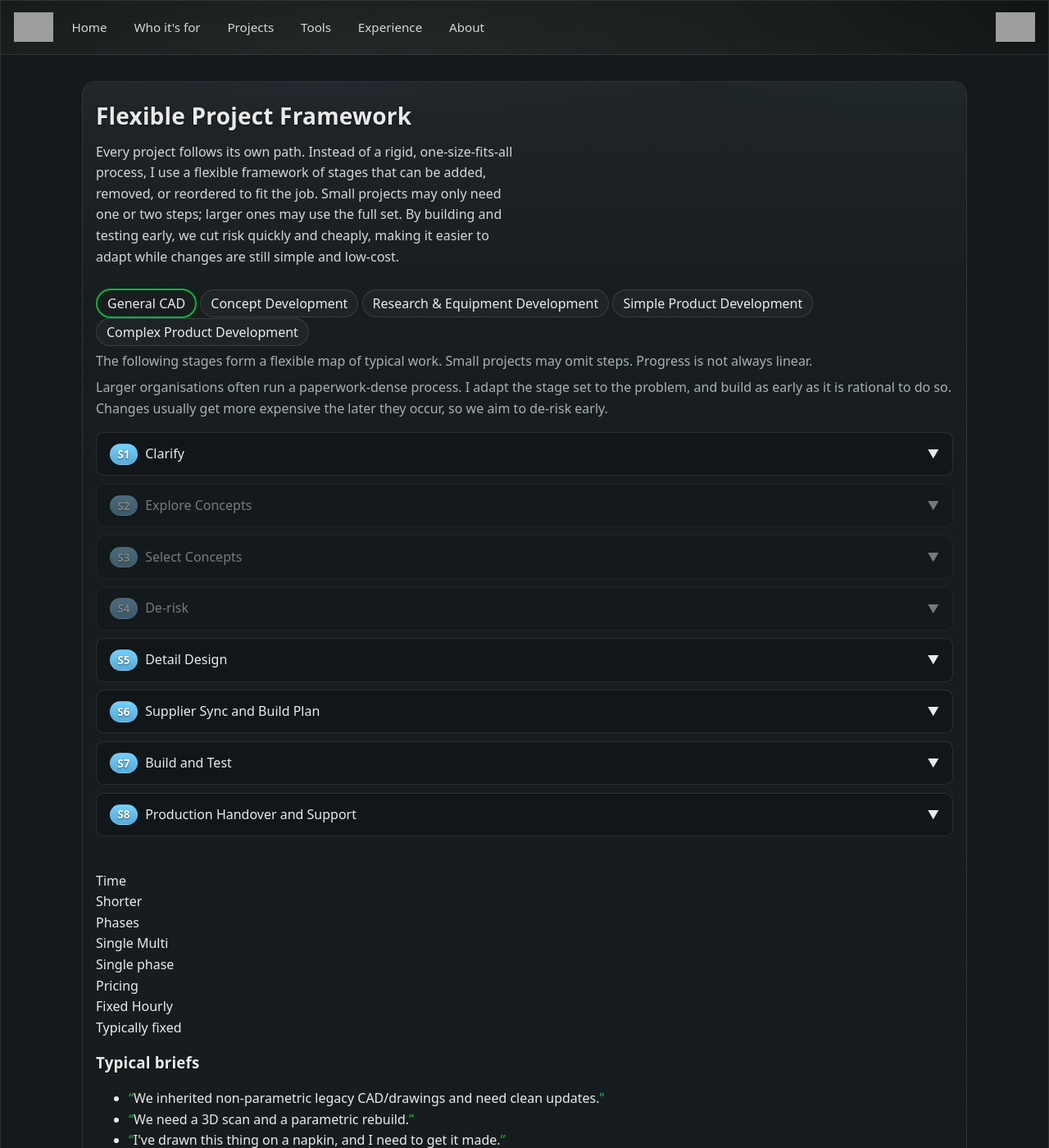
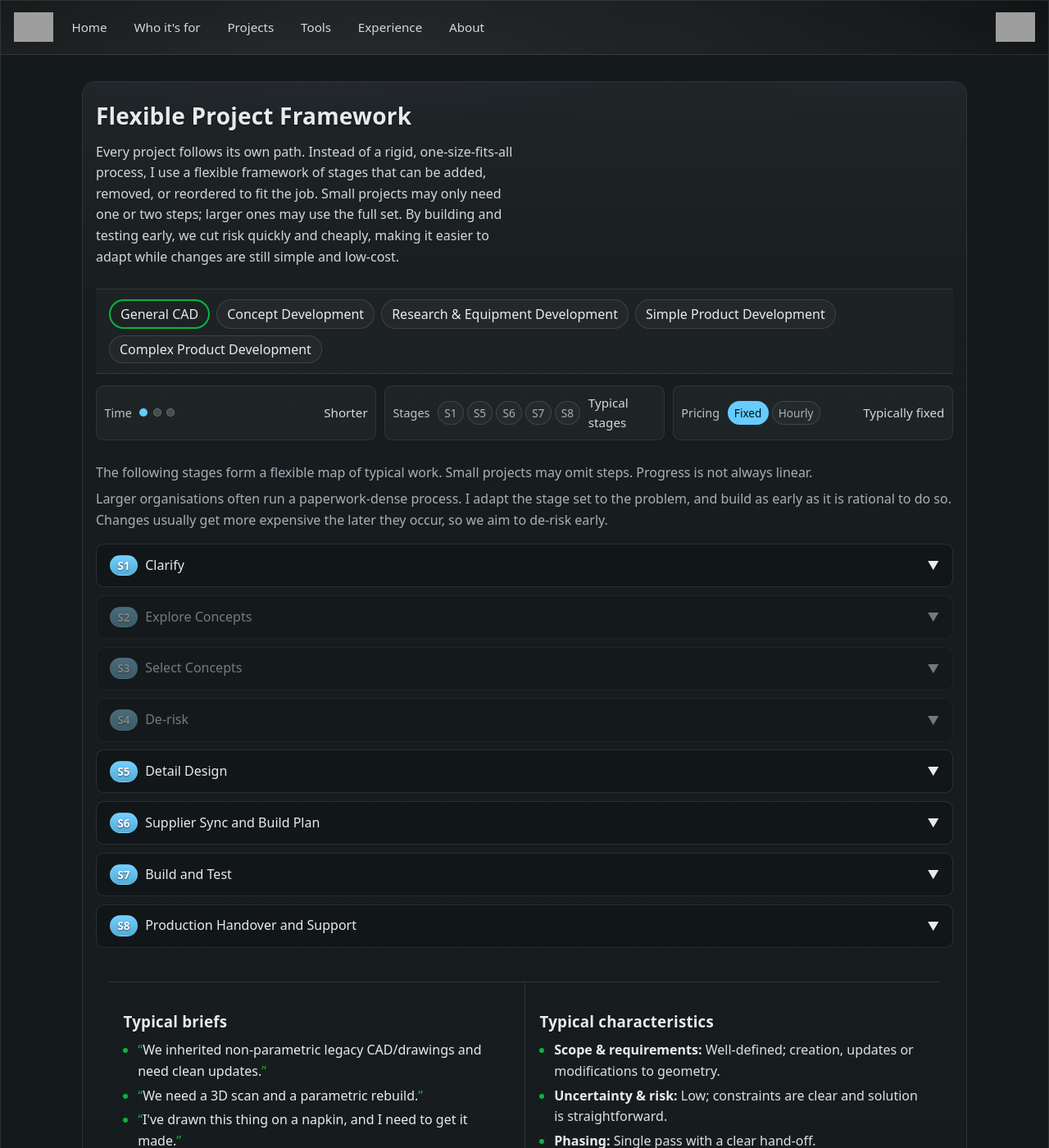
Before and after one commit to JamesAIzzard/jamesaizzard.github.io, a Jekyll site: the page built from flexible-project-framework.html, in a window 1280 px wide and 1400 px high. Shown: the whole window at 82% size. Built offline with Jekyll 4.4.1, drawn with Linux system fonts in a browser that asks for light colours; some web fonts are replaced; grey boxes are pictures that could not be loaded.

Commit message:
Add framework intros for project types and enhance flexible framework layout

```diff
--- a/_sass/components/_flexible_framework.scss
+++ b/_sass/components/_flexible_framework.scss
@@ -260,3 +260,13 @@ body.ff-page #project-types {
 /* De-emphasize non-applicable stages when a project type is selected */
 #project-types .ff-accordion details.is-off { opacity: 0.45; }
 #project-types .ff-accordion details.is-off summary { filter: saturate(0.7); }
+
+/* Framework page: remove dashed borders above/below the widget bar */
+body.ff-page #project-types .pt-scales {
+  border-top: 0;
+  border-bottom: 0;
+}
+
+/* Tighten space between expanders and the details block */
+body.ff-page #project-types .ff-accordion { margin-bottom: clamp(0.2rem, 0.8vw, 0.6rem); }
+body.ff-page #project-types .pt-panels { padding-top: 0; }
--- a/_sass/components/_style.scss
+++ b/_sass/components/_style.scss
@@ -53,6 +53,9 @@ body {
   display: flex;
   flex-direction: column;
 }
+
+/* Ensure elements with the HTML hidden attribute are truly hidden */
+template, [hidden] { display: none !important; }
 
 
 .container {
--- a/assets/css/site.scss
+++ b/assets/css/site.scss
@@ -6,6 +6,7 @@
 @import "components/hero";
 @import "components/manufacturing";
 @import "components/where_fits";
+@import "components/project_types";
 @import "components/flexible_framework";
 @import "components/modern_cad";
 @import "components/contact";
--- a/flexible-project-framework.html
+++ b/flexible-project-framework.html
@@ -21,9 +21,60 @@ body_class: ff-page
             <button class="pt-tab{% if forloop.first %} is-active{% endif %}" data-pt-id="{{ t.id }}">{{ t.label }}</button>
             {% endfor %}
           </div>
+
+          <!-- Scales row for the selected project type -->
+          <div data-ff-pt-scales>
+            {% for t in pt.types %}
+            <div class="pt-scales" data-pt-scales-panel="{{ t.id }}"{% unless forloop.first %} hidden{% endunless %}>
+              <div class="pt-scale time" data-level="{{ t.scales.time | default: 2 }}">
+                <span class="pt-scale-label">Time</span>
+                <div class="pt-scale-dots" aria-hidden="true">
+                  <span class="dot"></span>
+                  <span class="dot"></span>
+                  <span class="dot"></span>
+                </div>
+                <span class="pt-scale-text">
+                  {% case t.scales.time %}
+                  {% when 1 %}Shorter{% when 3 %}Longer{% else %}Medium{% endcase %}
+                </span>
+              </div>
+              <div class="pt-scale stages">
+                <span class="pt-scale-label">Stages</span>
+                <div class="pt-scale-toggle" aria-hidden="true">
+                  {% for sid in t.stage_ids %}
+                  <span class="opt">{{ sid }}</span>
+                  {% endfor %}
+                </div>
+                <span class="pt-scale-text">Typical stages</span>
+              </div>
+              <div class="pt-scale pricing" data-mode="{{ t.scales.pricing | default: 'fixed' }}">
+                <span class="pt-scale-label">Pricing</span>
+                <div class="pt-scale-toggle" aria-hidden="true">
+                  <span class="opt" data-opt="fixed">Fixed</span>
+                  <span class="opt" data-opt="hourly">Hourly</span>
+                </div>
+                <span class="pt-scale-text">
+                  {% if t.scales.pricing == 'hourly' %}Typically hourly{% else %}Typically fixed{% endif %}
+                </span>
+              </div>
+            </div>
+            {% endfor %}
+          </div>
+        <div data-ff-pt-intro>
+          {% for t in pt.types %}
+          <div class="ff-intro" data-pt-intro-panel="{{ t.id }}"{% unless forloop.first %} hidden{% endunless %}>
+            {% if t.framework_intro %}
+              {% for p in t.framework_intro %}
+              <p class="muted">{{ p }}</p>
+              {% endfor %}
+            {% else %}
               {% for p in site.data.flexible_framework.intro %}
               <p class="muted">{{ p }}</p>
               {% endfor %}
+            {% endif %}
+          </div>
+          {% endfor %}
+        </div>
 
         <div class="ff-accordion" data-ff-accordion>
           {% for s in site.data.flexible_framework.stages %}
@@ -43,40 +94,6 @@ body_class: ff-page
         <div class="pt-panels" data-ff-pt-panels>
           {% for t in pt.types %}
           <section class="pt-panel" data-pt-panel="{{ t.id }}"{% unless forloop.first %} hidden{% endunless %}>
-            <div class="pt-scales">
-              <div class="pt-scale time" data-level="{{ t.scales.time | default: 2 }}">
-                <span class="pt-scale-label">Time</span>
-                <div class="pt-scale-dots" aria-hidden="true">
-                  <span class="dot"></span>
-                  <span class="dot"></span>
-                  <span class="dot"></span>
-                </div>
-                <span class="pt-scale-text">
-                  {% case t.scales.time %}
-                  {% when 1 %}Shorter{% when 3 %}Longer{% else %}Medium{% endcase %}
-                </span>
-              </div>
-              <div class="pt-scale phases" data-mode="{{ t.scales.phases | default: 'single' }}">
-                <span class="pt-scale-label">Phases</span>
-                <div class="pt-scale-toggle" aria-hidden="true">
-                  <span class="opt" data-opt="single">Single</span>
-                  <span class="opt" data-opt="multi">Multi</span>
-                </div>
-                <span class="pt-scale-text">
-                  {% if t.scales.phases == 'multi' %}Multi-phase{% else %}Single phase{% endif %}
-                </span>
-              </div>
-              <div class="pt-scale pricing" data-mode="{{ t.scales.pricing | default: 'fixed' }}">
-                <span class="pt-scale-label">Pricing</span>
-                <div class="pt-scale-toggle" aria-hidden="true">
-                  <span class="opt" data-opt="fixed">Fixed</span>
-                  <span class="opt" data-opt="hourly">Hourly</span>
-                </div>
-                <span class="pt-scale-text">
-                  {% if t.scales.pricing == 'hourly' %}Typically hourly{% else %}Typically fixed{% endif %}
-                </span>
-              </div>
-            </div>
             <div class="pt-grid">
               <div class="pt-col">
                 <h3>Typical briefs</h3>
@@ -137,11 +158,13 @@ body_class: ff-page
 
     function applySelection(ptId){
       const on = new Set((ptMap[ptId]||[]).map(String));
+      if (stages.length) {
         stages.forEach(d => {
           const id = d.getAttribute('data-stage');
           const active = on.has(id);
           d.classList.toggle('is-off', !active);
         });
+      }
     }
 
     function activateTab(btn){
```
Also changed, not shown: other parts of flexible-project-framework.html (+12 -2 lines), _data/project_types.yml (+15 -0 lines). Lines whose indentation alone changed are shown as unchanged.
